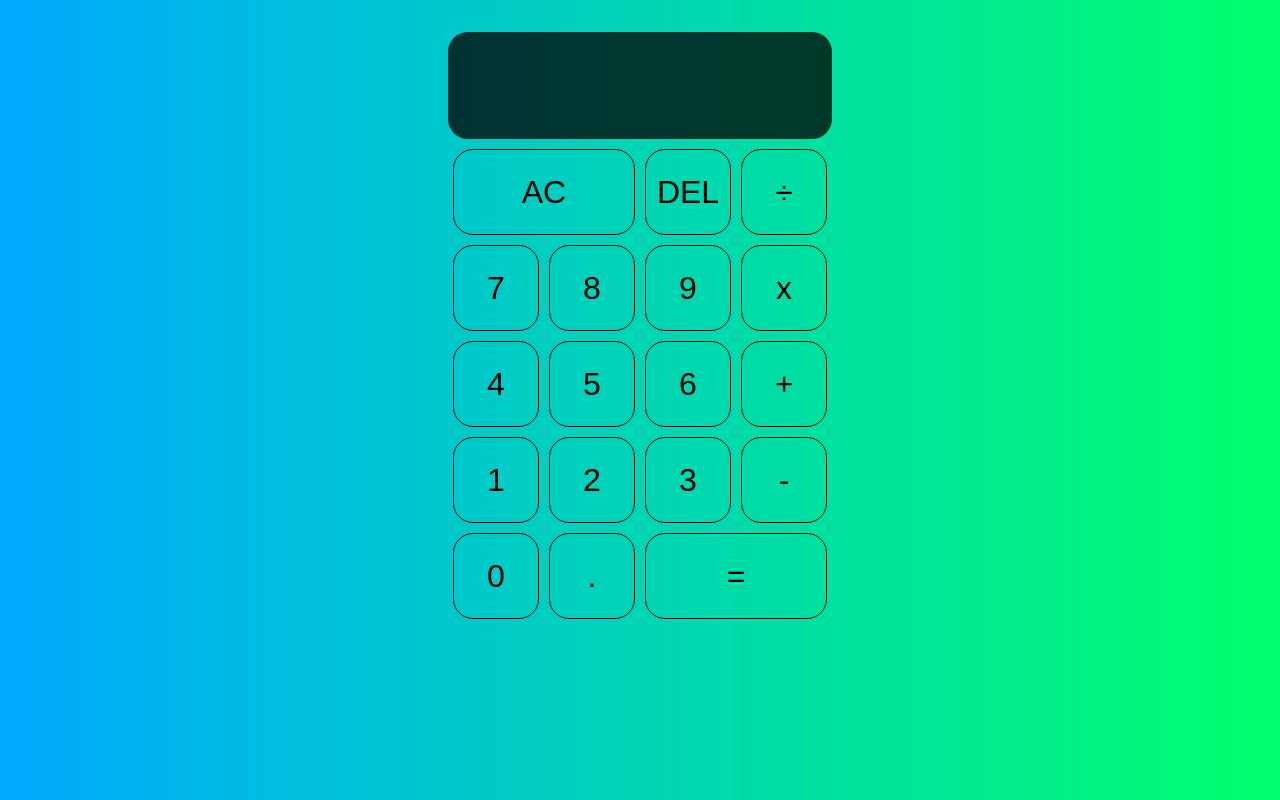
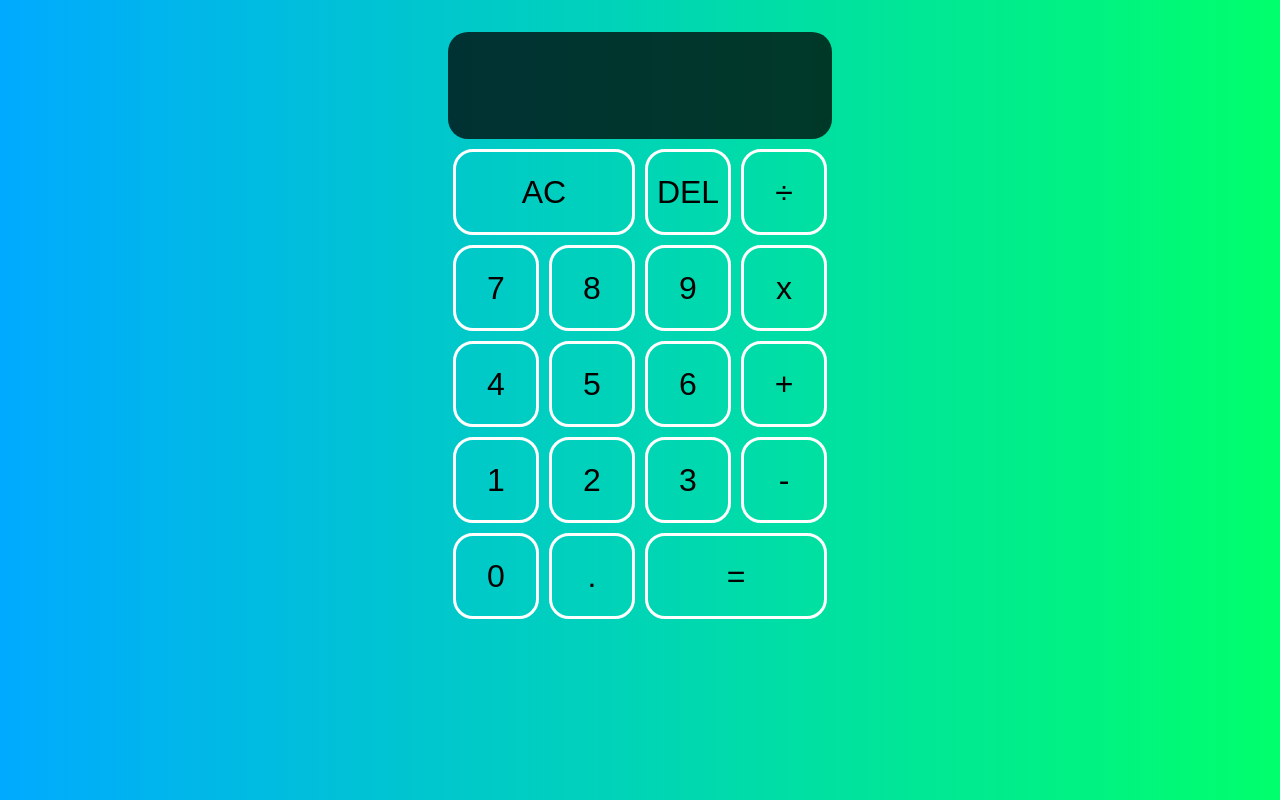
Before and after one commit to drewzag/calculator, a React (Vite) app in the folder calculator/: page / in a window 1280 px wide. Built offline with nearby package versions, Linux system fonts and the light colour scheme.

Commit message:
fix: change button's border color

```diff
--- a/calculator/src/App.css
+++ b/calculator/src/App.css
@@ -20,7 +20,7 @@ body {
 .calculator-grid > button {
   cursor: pointer;
   font-size: 2rem;
-  border: 1px solid #000;
+  border: 3px solid #fff;
   outline: none;
   background-color: rgba(255, 255, 255, 0);
   border-radius: 20px;
```
